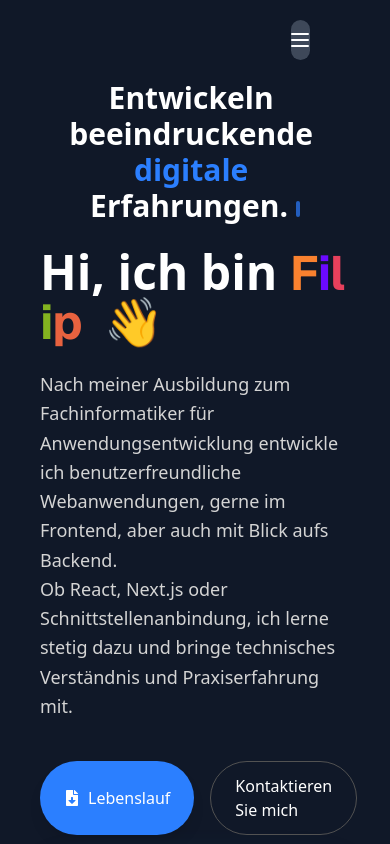
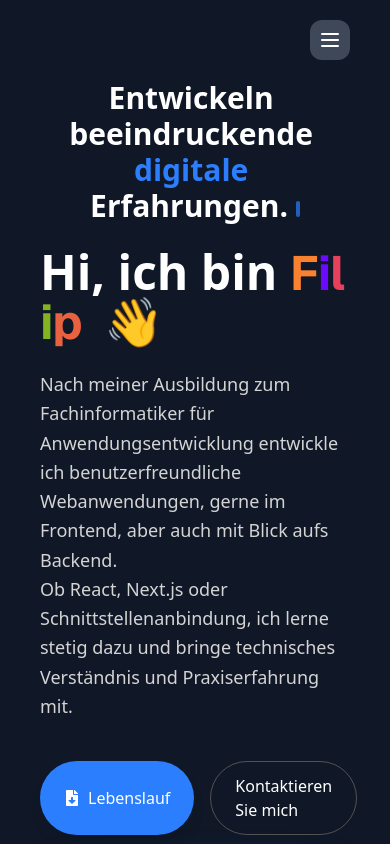
Before and after one commit to gotexxx/my-portfolio, a Next.js app: page / in a window 390 px wide. Shown: the top 844 px of the page. Built offline with nearby package versions, Linux system fonts and the light colour scheme.

Commit message:
adjustments

```diff
--- a/src/components/aceternity/resizable-navbar.tsx
+++ b/src/components/aceternity/resizable-navbar.tsx
@@ -154,9 +154,7 @@ export const MobileNav = ({ children, className, visible }: MobileNavProps) => {
                     ? "0 0 24px rgba(34, 42, 53, 0.06), 0 1px 1px rgba(0, 0, 0, 0.05), 0 0 0 1px rgba(34, 42, 53, 0.04), 0 0 4px rgba(34, 42, 53, 0.08), 0 16px 68px rgba(47, 48, 55, 0.05), 0 1px 0 rgba(255, 255, 255, 0.1) inset"
                     : "none",
                 width: visible ? "5%" : "5%",
-                paddingRight: visible ? "12px" : "0px",
-                paddingLeft: visible ? "12px" : "0px",
-                borderRadius: visible ? "4px" : "2rem",
+                borderRadius: visible ? "4px" : "12px",
                 y: visible ? 20 : 0,
             }}
             transition={{
@@ -165,7 +163,7 @@ export const MobileNav = ({ children, className, visible }: MobileNavProps) => {
                 damping: 50,
             }}
             className={cn(
-                "absolute z-50 flex w-fit flex-col items-center justify-between bg-transparent px-0 py-2 lg:hidden right-20 top-5",
+                "absolute z-50 flex w-fit flex-col items-center justify-between bg-transparent py-2 lg:hidden right-10 top-5 px-5 ",
                 visible && "bg-white/80 ",
                 className,
             )}
```
